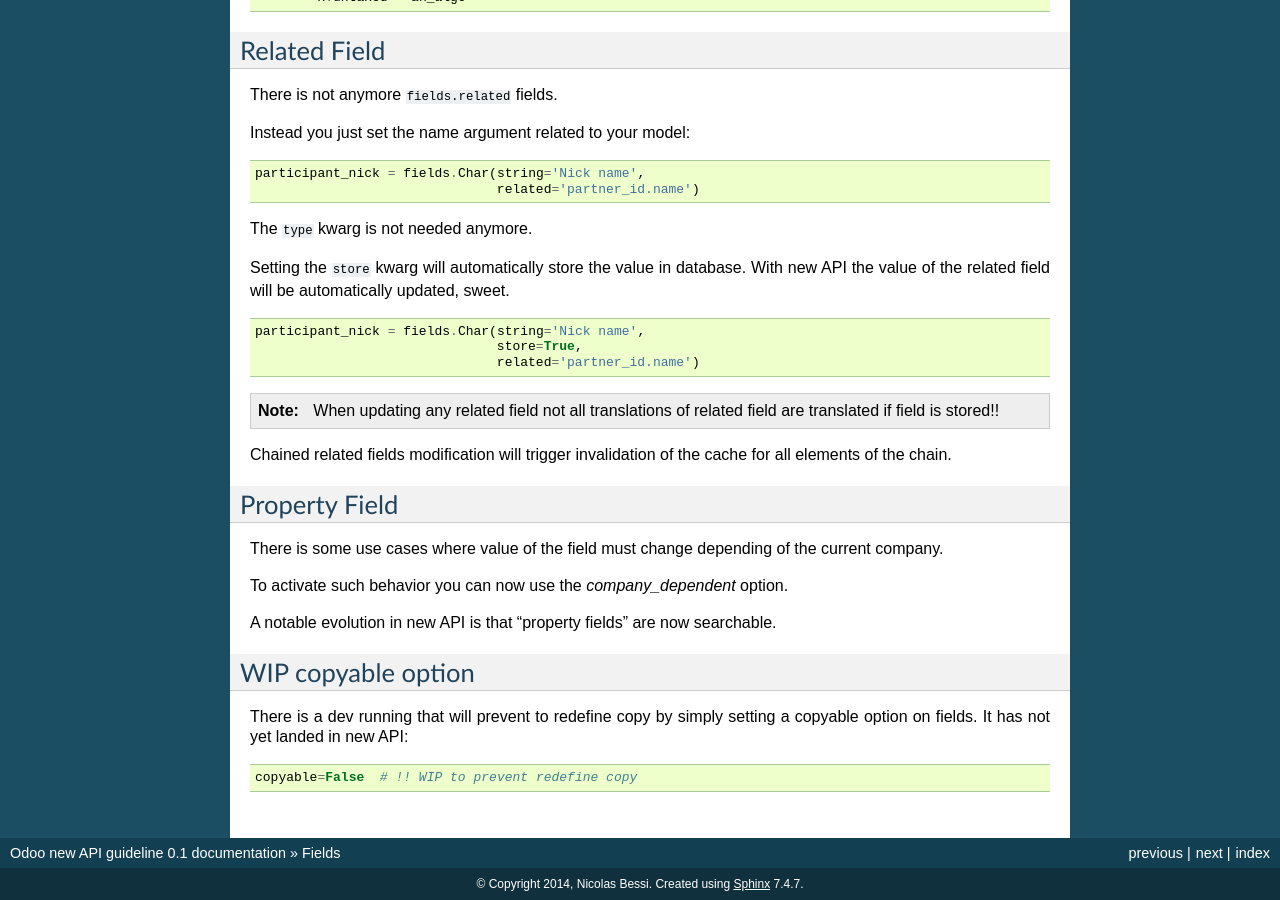
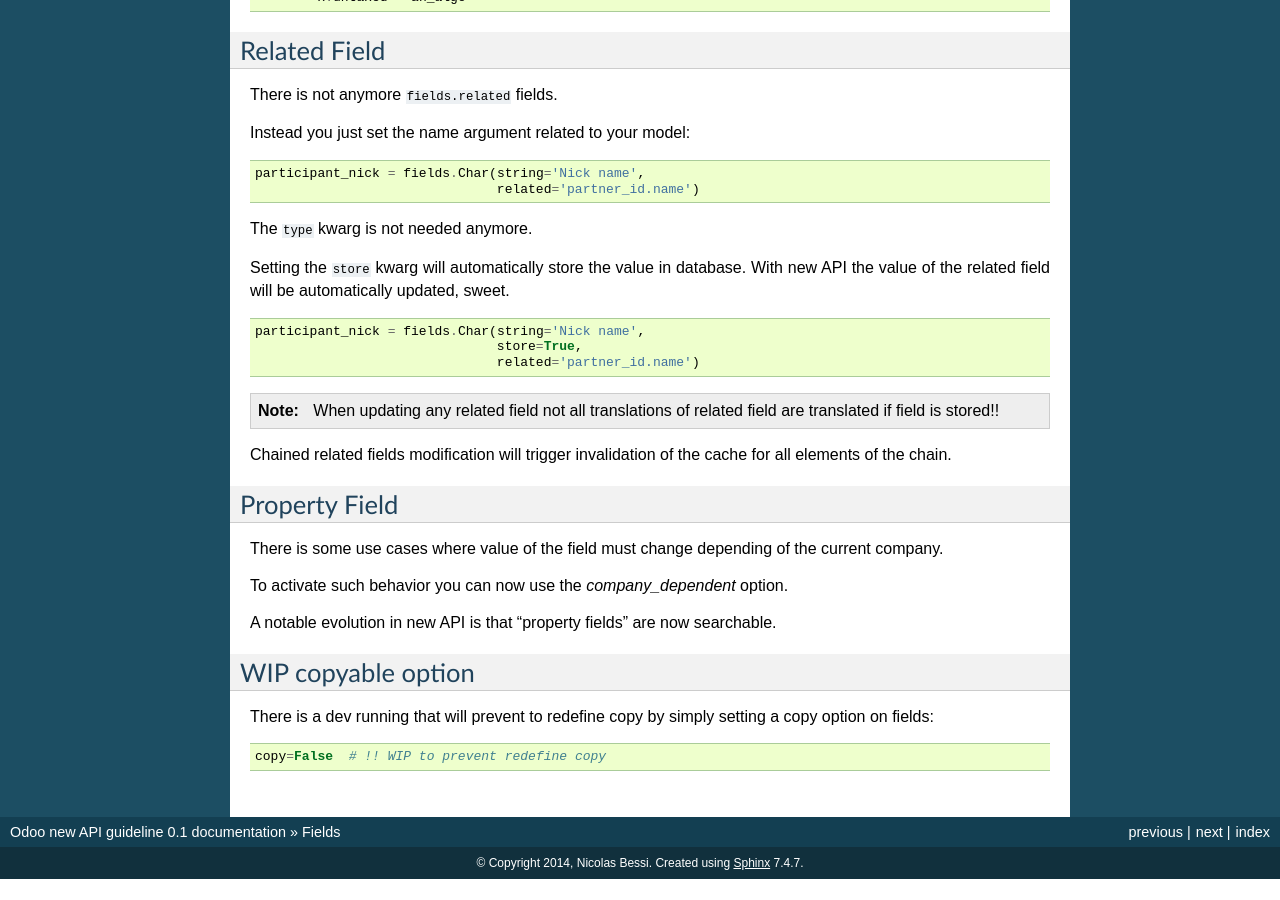
Before and after one commit to nbessi/odoo_new_api_guideline, a Sphinx documentation site: the page built from source/fields.rst, in a window 1280 px wide and 900 px high, scrolled down 5453 px. Built offline with Sphinx 7.4.7, drawn with Linux system fonts in a browser that asks for light colours; formulas are drawn with MathJax 3; after the commit the page ends 6332 px from its top, so only the background shows below that.

Commit message:
Update fields.rst
changed attribute name in commit https://github.com/odoo/odoo/commit/1c9ed9f5342b70a98a3150ba61f93b54c3044910

```diff
--- a/source/fields.rst
+++ b/source/fields.rst
@@ -364,6 +364,6 @@ WIP copyable option
 -------------------
 
 There is a dev running that will prevent to redefine copy by simply
-setting a copyable option on fields. It has not yet landed in new API: ::
+setting a copy option on fields: ::
 
-  copyable=False  # !! WIP to prevent redefine copy
+  copy=False  # !! WIP to prevent redefine copy
```
